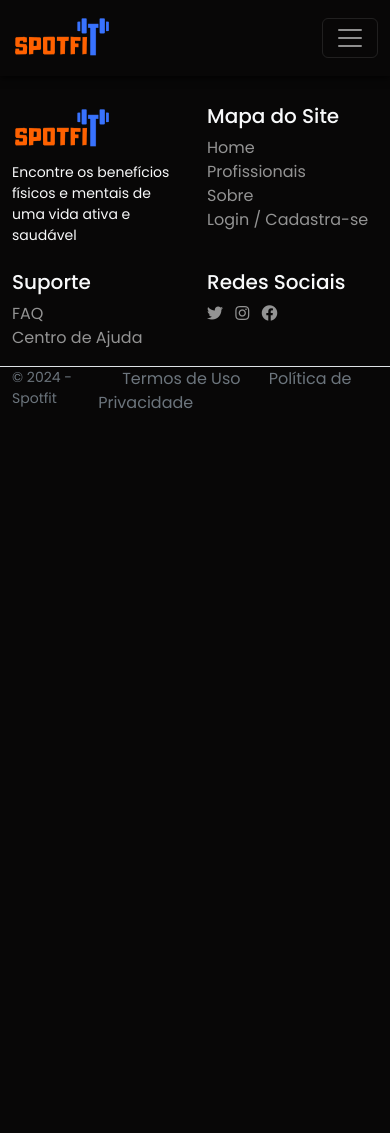
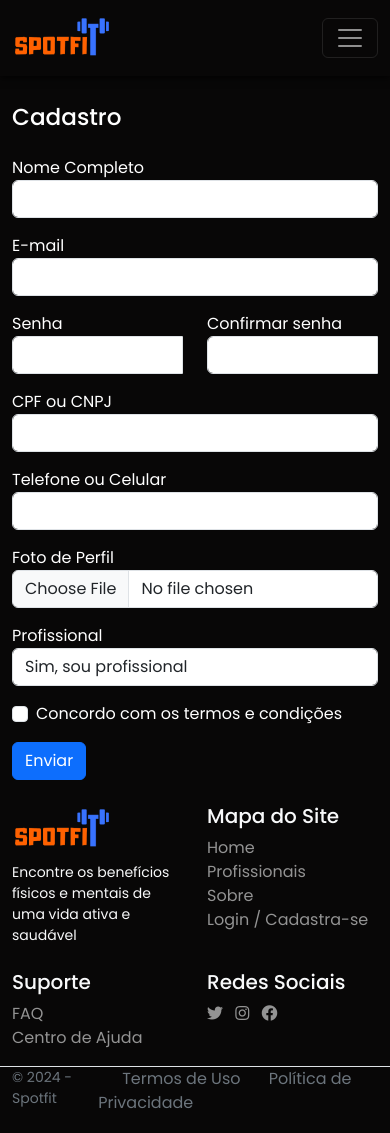
Before and after one commit to spotfit-tcc/spotfit, a PHP site: page /sign_up in a window 390 px wide. Before the commit the page ends 408 px from the top, so only its background shows below. Run offline with PHP 8.4, Linux system fonts and the light colour scheme.

Commit message:
style: Adjust CSS and create 'Sign Up' page in development

```diff
--- a/App/Views/layouts/default.phtml
+++ b/App/Views/layouts/default.phtml
@@ -46,9 +46,9 @@
 					</li>
 				</ul>
 
-				<button class="btn btn-sm btn-outline-light" type="button">Login</button>
+				<button class="btn btn-sm btn-outline-light" type="button"><a href="/sign_in" class="nav-link active"> Login</a></button>
 
-				<button class="btn btn-sm btn-primary" type="button">Crie sua conta</button>
+				<button class="btn btn-sm btn-primary" type="button"><a href="/sign_up" class="nav-link active">Crie sua conta</a></button>
 
 			</div>
 		</div>
@@ -69,7 +69,7 @@
 						<li><a class="footer-link" href="/landing_page">Home</a></li>
 						<li><a class="footer-link" href="#">Profissionais</a></li>
 						<li><a class="footer-link" href="#">Sobre</a></li>
-						<li><a class="footer-link" href="#">Login / Cadastra-se</a></li>
+						<li><a class="footer-link " href="/sign_up" >Login / Cadastra-se</a></li>
 					</ul>
 				</div>
 				<div class="col-6 col-md">
--- a/App/Views/signUp/index.phtml
+++ b/App/Views/signUp/index.phtml
@@ -1 +1,99 @@
-Form cadastro...
+<!DOCTYPE html>
+<html lang="pt-BR">
+<head>
+  <meta charset="UTF-8">
+  <meta name="viewport" content="width=device-width, initial-scale=1.0">
+
+   <!-- Página ainda em desenvolvimento -->
+
+  <script src="/assets/javascripts/formValidation.js" defer></script>
+
+</head>
+
+<body>
+  <div class="container mt-5">
+
+    <h3 class="mb-4">Cadastro</h3>
+
+    <div class="row">
+      <form class="col-md-6 needs-validation form-signUp" novalidate>
+        <div class="form-row">
+
+          <div class="form-group mb-3">
+            <label for="">Nome Completo</label>
+            <input type="text" class="form-control" id="" required>
+          </div>
+
+          <div class="form-group mb-3">
+            <label for="">E-mail</label>
+            <input type="email" class="form-control" id=""  required>
+          </div>
+
+          <div class="row">
+            <div class="form-group col mb-3">
+              <label for="">Senha</label>
+              <div class="input-group">
+                <input type="password" class="form-control" id="" required>
+                <div class="invalid-feedback">
+                  Deve que ter ....
+                </div>
+              </div>
+            </div>
+
+            <div class="form-group col mb-3">
+              <label for="">Confirmar senha</label>
+              <div class="input-group">
+                <input type="passwordConfirm" class="form-control" id="" required>
+                <div class="invalid-feedback">
+                  Senha diferentes!
+                </div>
+              </div>
+            </div>
+          </div>
+
+          <div class="form-group mb-3">
+            <label for="">CPF ou CNPJ</label>
+            <input type="number" class="form-control" id=""  required>
+          </div>
+
+          <div class="form-group mb-3">
+            <label for="">Telefone ou Celular</label>
+            <input type="number" class="form-control" id=""  required>
+          </div>
+
+          <div class="form-group mb-3">
+            <label for="">Foto de Perfil</label>
+            <input type="file" class="form-control" id="" required>
+          </div>
+
+          <div class="form-group mb-3">
+            <label for="inputEstado">Profissional</label>
+            <select id="inputEstado" class="form-control" required>
+              <option selected>Sim, sou profissional</option>
+              <option>Não, busco um profissional</option>
+            </select>
+          </div>
+
+          <div class="form-group mb-3">
+            <div class="form-check">
+              <input class="form-check-input" type="checkbox" value="" id="invalidCheck" required>
+              <label class="form-check-label" for="invalidCheck">Concordo com os termos e condições</label>
+            </div>
+          </div>
+
+          <button class="btn btn-primary btn-block" type="submit">Enviar</button>
+
+
+      </form>
+
+
+    </div>
+      <div class="col d-none d-md-block">
+        <img src="/assets/img/imgSignUp.png" alt="Imagem" class="img-fluid" >
+      </div>
+    </div>
+
+  </div>
+
+</body>
+</html>
```
Also changed, not shown: App/Views/faq/index.phtml (+8 -10 lines), public/assets/javascripts/formValidation.js (added).
